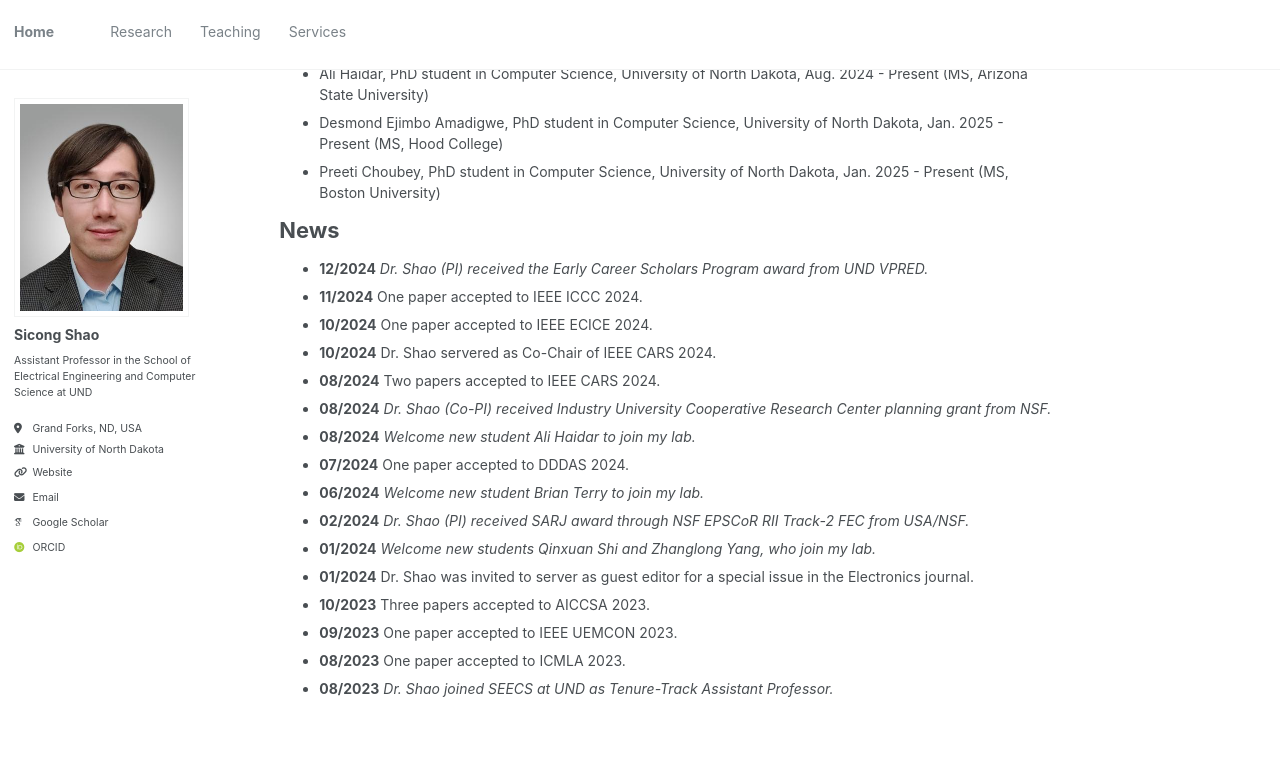
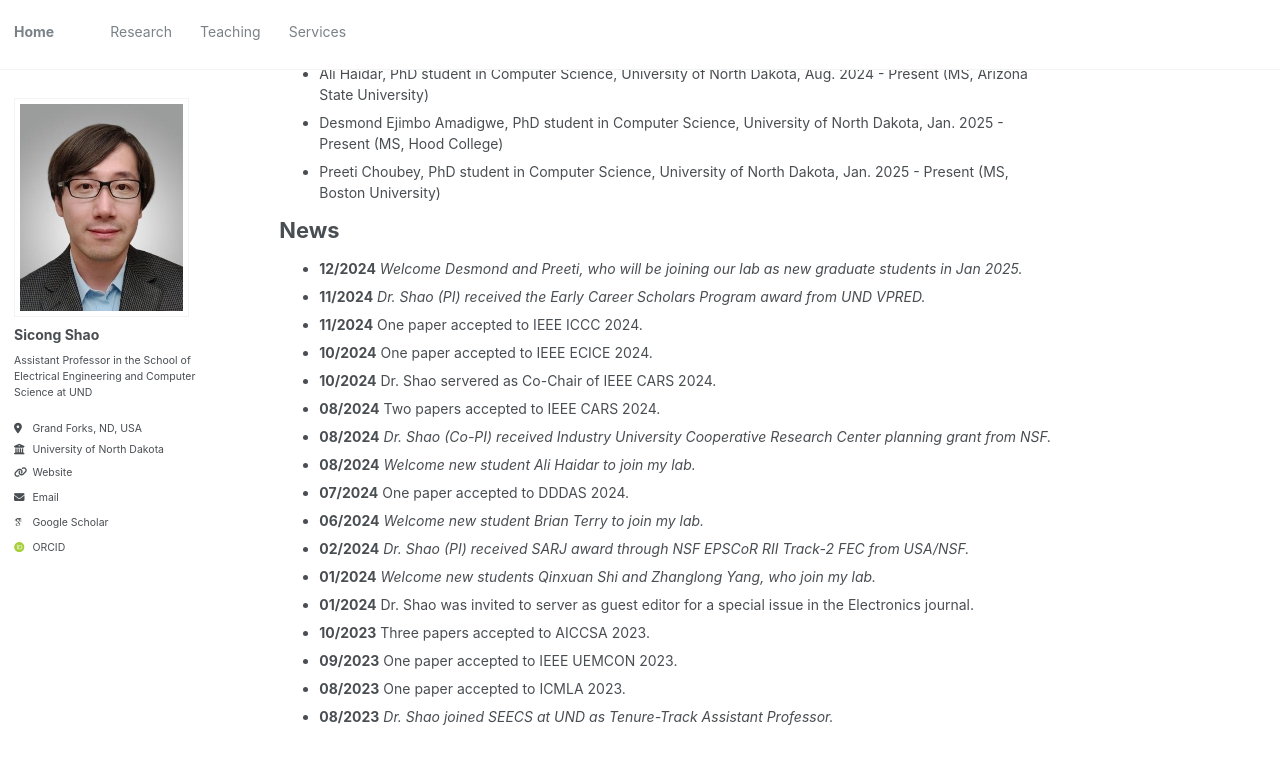
Before and after one commit to sicongshao/sicongshao.github.io, a Jekyll site: the page built from _pages/about.md, in a window 1280 px wide and 900 px high, scrolled down 459 px. Shown: the top 764 px of the window. Built offline with Jekyll 4.4.1, drawn with Linux system fonts in a browser that asks for light colours; some web fonts are replaced.

Commit message:
first commit

```diff
--- a/_pages/about.md
+++ b/_pages/about.md
@@ -25,8 +25,8 @@ Current Students
 
 News
 ======
-<!-- * **12/2024** *Welcome new graduate students Desmond and Preeti, who join my lab.* -->
-* **12/2024** *Dr. Shao (PI) received the Early Career Scholars Program award from UND VPRED.*
+* **12/2024** *Welcome Desmond and Preeti, who will be joining our lab as new graduate students in Jan 2025.*
+* **11/2024** *Dr. Shao (PI) received the Early Career Scholars Program award from UND VPRED.*
 * **11/2024** One paper accepted to IEEE ICCC 2024.
 * **10/2024** One paper accepted to IEEE ECICE 2024.
 * **10/2024** Dr. Shao servered as Co-Chair of IEEE CARS 2024.
```
